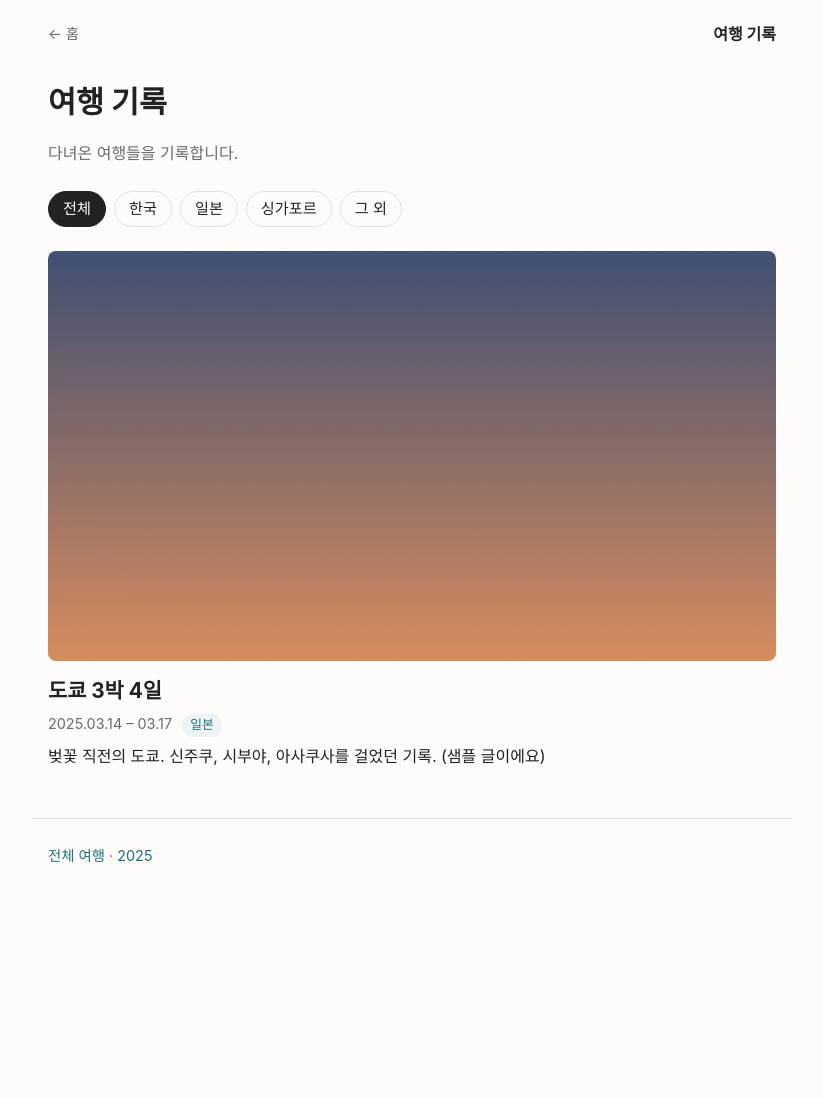
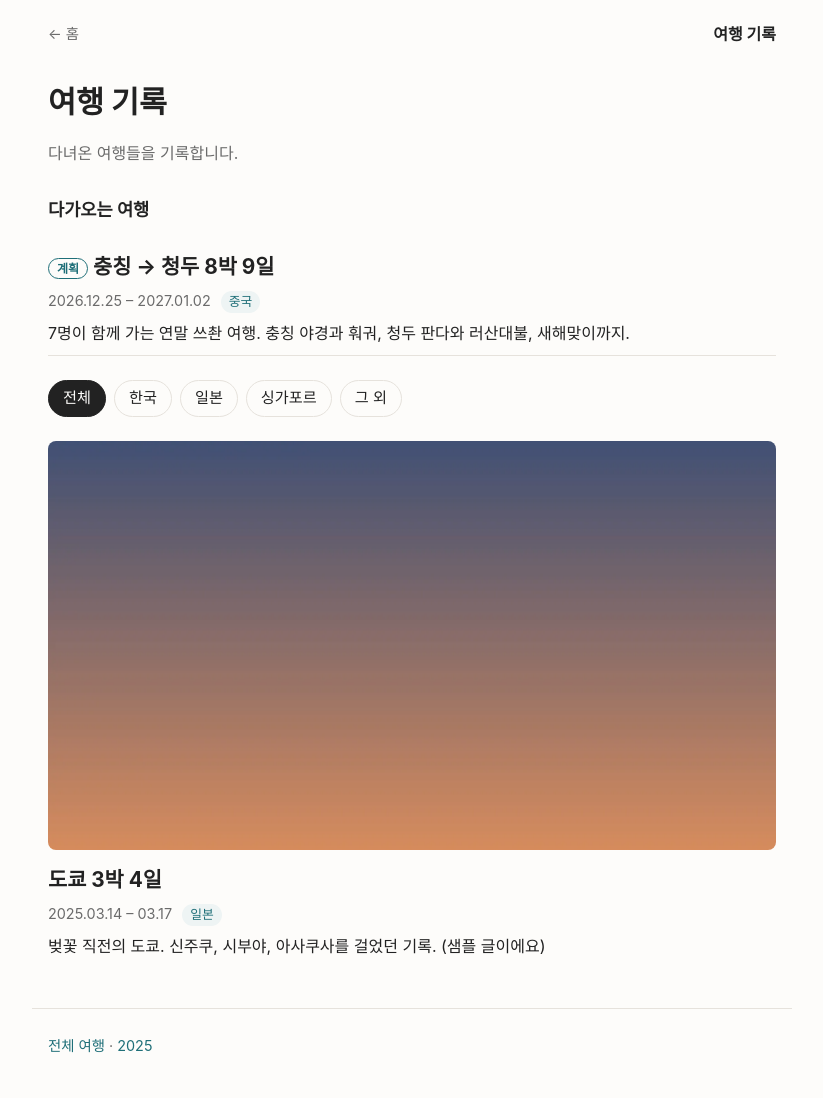
Before and after one commit to zaGamer95/travel, a Jekyll site: the page built from index.html, in a window 1280 px wide. Shown: the whole page, without its empty margins (228-1051 px from the left). Built offline with Jekyll 4.4.1, drawn with Linux system fonts in a browser that asks for light colours; before the commit the page ends 909 px from its top, so only the background shows below that.

Commit message:
예정된 여행 계획 지원, 충칭·청두 연말 여행 계획 추가
- planned: true 인 여행은 메인 위 '다가오는 여행'에 따로 모으고 '계획' 표시
- 미래 날짜 글도 만들어지도록 future: true
- 해를 넘기는 여행은 끝나는 날짜에 연도 표시
- 중국을 나라 목록에 추가

Co-Authored-By: Claude Opus 5.5 (1M context) <noreply@anthropic.com>
Claude-Session: https://claude.ai/code/session_013tsN9d71CDgbDDY5jHsJjE

```diff
--- a/_config.yml
+++ b/_config.yml
@@ -7,6 +7,8 @@ home_url: "https://wonbo.site/"
 
 timezone: Asia/Seoul
 markdown: kramdown
+# 예정된 여행(planned: true)은 날짜가 미래라서 이 설정이 있어야 페이지가 만들어져요.
+future: true
 
 # 여행 글은 _trips/ 폴더에 둡니다.
 #   _trips/2025-tokyo.md        -> /travel/2025-tokyo/
--- a/_data/countries.yml
+++ b/_data/countries.yml
@@ -2,6 +2,7 @@
 korea: 한국
 japan: 일본
 singapore: 싱가포르
+china: 중국
 taiwan: 대만
 vietnam: 베트남
 thailand: 태국
--- a/_includes/trip-card.html
+++ b/_includes/trip-card.html
@@ -4,9 +4,9 @@
     {% if t.cover %}<img src="{{ '/assets/photos/' | append: t.trip_slug | append: '/' | append: t.cover | relative_url }}" alt="" loading="lazy">{% endif %}
   </a>
   <div class="trip-body">
-    <h2><a href="{{ t.url | relative_url }}">{{ t.title }}</a></h2>
+    <h2>{% if t.planned %}<span class="badge">계획</span> {% endif %}<a href="{{ t.url | relative_url }}">{{ t.title }}</a></h2>
     <p class="meta">
-      {{ t.date | date: "%Y.%m.%d" }}{% if t.end_date %} – {{ t.end_date | date: "%m.%d" }}{% endif %}
+      {{ t.date | date: "%Y.%m.%d" }}{% if t.end_date %}{% assign y1 = t.date | date: "%Y" %}{% assign y2 = t.end_date | date: "%Y" %} – {% if y1 == y2 %}{{ t.end_date | date: "%m.%d" }}{% else %}{{ t.end_date | date: "%Y.%m.%d" }}{% endif %}{% endif %}
       {% include country-tags.html countries=t.countries %}
     </p>
     {% if t.summary %}<p>{{ t.summary }}</p>{% endif %}
--- a/_layouts/trip.html
+++ b/_layouts/trip.html
@@ -4,11 +4,12 @@ layout: default
 {% assign trip = page %}{% if page.subpage %}{% assign trip = page.parent_trip %}{% endif %}
 <article class="trip">
   {% if page.subpage and trip %}<p class="breadcrumb"><a href="{{ trip.url | relative_url }}">← {{ trip.title }}</a></p>{% endif %}
-  <h1>{{ page.title }}</h1>
+  <h1>{% if trip.planned %}<span class="badge">계획</span> {% endif %}{{ page.title }}</h1>
   <p class="meta">
-    {{ page.date | date: "%Y.%m.%d" }}{% if page.end_date %} – {{ page.end_date | date: "%m.%d" }}{% endif %}
+    {{ page.date | date: "%Y.%m.%d" }}{% if page.end_date %}{% assign y1 = page.date | date: "%Y" %}{% assign y2 = page.end_date | date: "%Y" %} – {% if y1 == y2 %}{{ page.end_date | date: "%m.%d" }}{% else %}{{ page.end_date | date: "%Y.%m.%d" }}{% endif %}{% endif %}
     {% include country-tags.html countries=trip.countries %}
   </p>
+  {% if trip.planned %}<p class="plan-note">아직 다녀오기 전에 짜 둔 계획이에요. 다녀오면 이 글을 여행기로 바꿀 거예요.</p>{% endif %}
 
   {{ content }}
 
--- a/_plugins/travel_pages.rb
+++ b/_plugins/travel_pages.rb
@@ -4,6 +4,7 @@
 #
 # _trips/2025-tokyo.md          -> 여행 본문 (slug: 2025-tokyo)
 # _trips/2025-tokyo/day-2.md    -> 같은 여행의 하위 글 (목록에는 안 나오고 본문에서 링크)
+# planned: true                 -> 아직 안 다녀온 여행 계획. 메인 위쪽 "다가오는 여행"에만 나와요.
 module Travel
   class ListPage < Jekyll::Page
     def initialize(site, dir, layout, data)
@@ -33,13 +34,16 @@ module Travel
         doc.data["countries"] = Array(doc.data["countries"])
       end
 
-      main = trips.reject { |d| d.data["subpage"] }.sort_by(&:date).reverse
-      main.each do |doc|
+      # planned: true 인 여행은 "다가오는 여행"으로 따로 모으고, 나라·연도 목록에는 넣지 않아요.
+      all_main = trips.reject { |d| d.data["subpage"] }
+      planned = all_main.select { |d| d.data["planned"] }.sort_by(&:date)
+      main = (all_main - planned).sort_by(&:date).reverse
+      all_main.each do |doc|
         doc.data["subpages"] = trips.select { |d| d.data["subpage"] && d.data["trip_slug"] == doc.data["trip_slug"] }
                                     .sort_by { |d| [d.date, d.relative_path] }
       end
       trips.select { |d| d.data["subpage"] }.each do |d|
-        d.data["parent_trip"] = main.find { |m| m.data["trip_slug"] == d.data["trip_slug"] }
+        d.data["parent_trip"] = all_main.find { |m| m.data["trip_slug"] == d.data["trip_slug"] }
       end
 
       main.flat_map { |d| d.data["countries"] }.uniq.each do |slug|
@@ -59,6 +63,7 @@ module Travel
       end
 
       site.data["main_trips"] = main
+      site.data["planned_trips"] = planned
       site.data["trip_years"] = main.map { |d| d.data["year"] }.uniq.sort.reverse
     end
   end
--- /dev/null
+++ b/_trips/2026-chongqing-chengdu.md
@@ -0,0 +1,60 @@
+---
+title: 충칭 → 청두 8박 9일
+date: 2026-12-25
+end_date: 2027-01-02
+countries: [china]
+planned: true             # 다녀오면 이 줄을 지우고 cover, 사진, 후기를 채워요.
+summary: 7명이 함께 가는 연말 쓰촨 여행. 충칭 야경과 훠궈, 청두 판다와 러산대불, 새해맞이까지.
+---
+
+## 한눈에 보기
+
+- **기간**: 2026.12.25 (금) – 2027.01.02 (토), 8박 9일
+- **인원**: 7명
+- **동선**: 인천 → 충칭 (3박) → 고속철 → 청두 (5박) → 인천
+- **가정한 것**: 충칭으로 들어가서 청두에서 나오는 편도 두 장(오픈조) 항공권. 반대 방향이 싸면 일정을 거꾸로 돌려도 그대로 쓸 수 있어요.
+
+## 일정
+
+| 날짜 | 도시 | 낮 | 저녁 |
+| --- | --- | --- | --- |
+| 12/25 (금) | 충칭 | 인천 → 충칭 장베이 공항, 체크인 | 해방비 걷기, 훙야둥 야경, 첫 훠궈 |
+| 12/26 (토) | 충칭 | 리쯔바역(건물 관통 모노레일), 츠치커우 고진 | 장강 케이블카, 난산 이커수 전망대 야경 |
+| 12/27 (일) | 충칭 | 당일치기: 우룽 카르스트(천생삼교) 또는 다쭈석각 | 숙소 근처에서 가볍게 |
+| 12/28 (월) | 충칭 → 청두 | 오전 아이쩌우 전망·쇼핑, 오후 고속철 (약 1시간 반) | 콴자이샹쯔, 춘시루·타이구리 |
+| 12/29 (화) | 청두 | 아침 일찍 판다기지, 원수위안(문수원) | 인민공원 찻집, 촨쥐 변검 공연 |
+| 12/30 (수) | 청두 | 당일치기: 러산대불 (고속철 약 1시간) | 청두 복귀, 촨촨샹 |
+| 12/31 (목) | 청두 | 우허우츠·진리 옛거리, 두보초당 | 안순랑교·주옌차오 야경, 연말 카운트다운 |
+| 1/1 (금) | 청두 | 새해 첫날은 느긋하게: 둥자오지이(동교기억), 쇼핑 | 마지막 훠궈 |
+| 1/2 (토) | 청두 → 인천 | 톈푸 공항으로 (시내에서 약 1시간, 넉넉히 출발) | |
+
+12/27과 12/30의 당일치기는 하나만 골라도 돼요. 7명이면 기사 딸린 승합차를 하루 빌리는 게 기차·택시를 나눠 타는 것보다 편하고 비슷한 값이에요.
+
+## 숙소
+
+- **충칭**: 해방비·훙야둥 근처. 밤에 걸어서 야경을 보고 돌아올 수 있어요.
+- **청두**: 춘시루·타이구리 근처. 지하철 2·3호선이 지나고 맛집이 몰려 있어요.
+- 7명이면 방 3–4개를 잡거나 레지던스형 숙소가 좋아요. 중국은 **외국인 숙박 등록이 되는 곳**만 외국인을 받을 수 있으니, 예약 전에 "외국인 투숙 가능"을 꼭 확인해요.
+
+## 이동
+
+- **충칭 → 청두 고속철**: 충칭시역·충칭북역 → 청두동역, 약 1시간 10분–1시간 40분. 12306 앱이나 Trip.com에서 여권으로 예매하고, 7명이 같은 칸에 앉으려면 한 번에 묶어서 사요.
+- **시내**: 지하철이 제일 편해요. 택시(디디)는 한 대에 4명이라 두 대로 나누거나 6–7인승을 불러요.
+
+## 준비할 것
+
+- 항공권 (인천 → 충칭, 청두 → 인천)
+- 입국 조건 확인: 한국인 무비자 입국 정책의 적용 기간을 출발 전에 꼭 다시 확인
+- 숙소 예약 (외국인 투숙 가능 여부)
+- 고속철·러산 기차표 (연말이라 일찍)
+- 판다기지 입장권 (실명 예약)
+- 알리페이·위챗페이에 해외 카드 연결
+- 데이터: 로밍이나 해외 eSIM (카카오톡·구글이 막히지 않아요)
+- 겨울옷: 낮 5–10°C에 습하고, 실내 난방이 약해요
+- 맵기 조절: 주문할 때 "웨이라(微辣, 조금 맵게)"
+
+## 정해야 할 것
+
+- 출발·도착 공항 (인천 기준으로 짰어요)
+- 일행 구성 (아이나 어르신이 있으면 당일치기와 걷는 양을 줄여요)
+- 당일치기 두 번 다 갈지, 하나만 갈지
--- a/assets/css/style.css
+++ b/assets/css/style.css
@@ -74,3 +74,18 @@ h1 { font-size: 1.9rem; line-height: 1.3; margin: .5em 0 .2em; }
 .subpages, .album-link { margin-top: 40px; padding-top: 16px; border-top: 1px solid var(--line); }
 .subpages h2 { font-size: 1.1rem; }
 .album-link a { font-weight: 600; }
+
+.planned { margin: 28px 0 8px; padding-bottom: 8px; border-bottom: 1px solid var(--line); }
+.planned > h2 { font-size: 1.1rem; margin: 0 0 12px; }
+.badge {
+  display: inline-block; vertical-align: middle; padding: 0 8px;
+  border: 1px solid var(--accent); color: var(--accent);
+  border-radius: 999px; font-size: .75rem; font-weight: 600; line-height: 1.6;
+}
+h1 .badge { font-size: .9rem; }
+.plan-note {
+  padding: 10px 14px; border-left: 3px solid var(--accent);
+  background: var(--tag-bg); border-radius: 4px; font-size: .95rem;
+}
+.trip table { width: 100%; border-collapse: collapse; font-size: .95rem; display: block; overflow-x: auto; }
+.trip th, .trip td { border-bottom: 1px solid var(--line); padding: 6px 8px; text-align: left; vertical-align: top; }
--- a/index.html
+++ b/index.html
@@ -3,6 +3,15 @@ layout: default
 ---
 <h1>{{ site.title }}</h1>
 <p class="intro">{{ site.description }}</p>
+
+{% if site.data.planned_trips.size > 0 %}
+<section class="planned">
+  <h2>다가오는 여행</h2>
+  <div class="trip-list">
+    {% for t in site.data.planned_trips %}{% include trip-card.html trip=t %}{% endfor %}
+  </div>
+</section>
+{% endif %}
 
 <nav class="tabs" data-featured="{{ site.featured_countries | join: ' ' }}">
   <button type="button" data-filter="all" class="active">전체</button>
```
Also changed, not shown: README.md.
